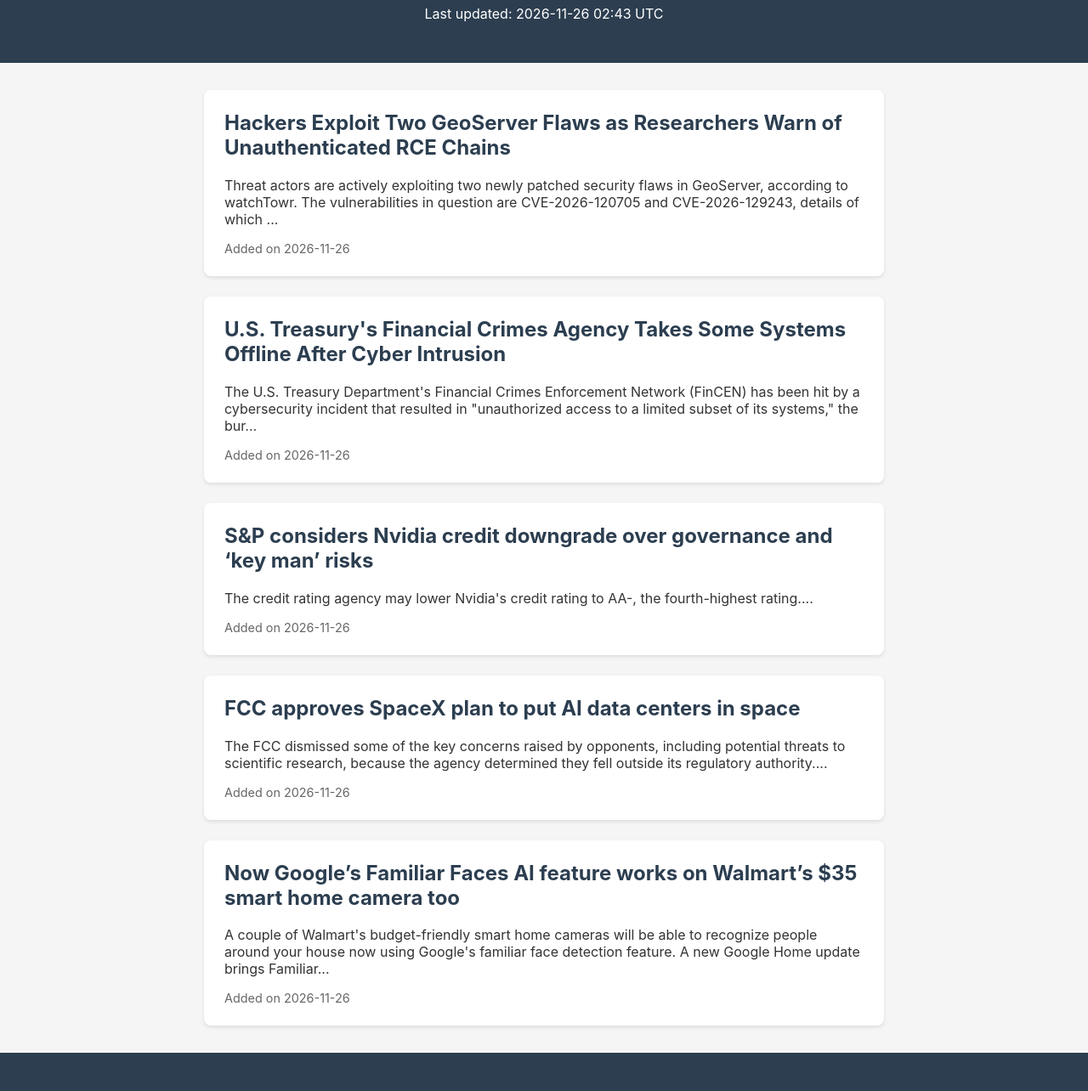
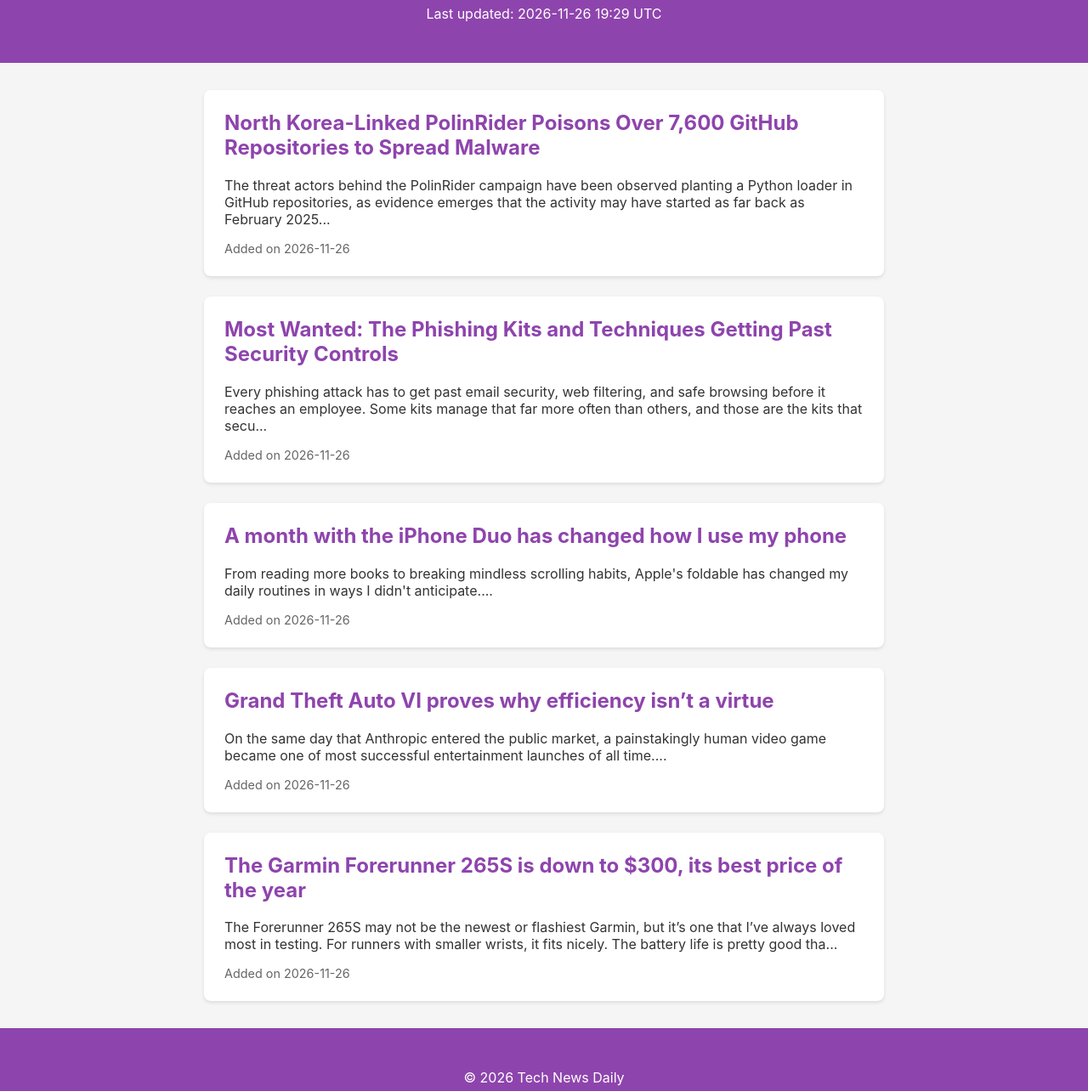
Before and after one commit to prachichhatbar/tech-news-daily, a plain HTML site: page index.html in a window 1280 px wide. Shown: the part 108-1392 px from the top of the page at 85% size. Drawn offline with Linux system fonts and the light colour scheme.

Commit message:
Update technology news feed

```diff
--- a/index.html
+++ b/index.html
@@ -10,39 +10,37 @@
         <body>
             <header>
                 <h1>Tech News Daily</h1>
-                <p>Last updated: 2026-11-26 02:43 UTC</p>
+                <p>Last updated: 2026-11-26 19:29 UTC</p>
             </header>
             <main>
 
                 <article class="news-card">
-                    <h2><a href="https://thehackernews.com/2026/11/hackers-exploit-two-geoserver-flaws-as.html" target="_blank">Hackers Exploit Two GeoServer Flaws as Researchers Warn of Unauthenticated RCE Chains</a></h2>
-                    <p>Threat actors are actively exploiting two newly patched security flaws in GeoServer, according to watchTowr.
-
-The vulnerabilities in question are CVE-2026-120705 and CVE-2026-129243, details of which ...</p>
+                    <h2><a href="https://thehackernews.com/2026/11/north-korea-linked-polinrider-poisons.html" target="_blank">North Korea-Linked PolinRider Poisons Over 7,600 GitHub Repositories to Spread Malware</a></h2>
+                    <p>The threat actors behind the PolinRider campaign have been observed planting a Python loader in GitHub repositories, as evidence emerges that the activity may have started as far back as February 2025...</p>
                     <div class="meta">Added on 2026-11-26</div>
                 </article>
 
                 <article class="news-card">
-                    <h2><a href="https://thehackernews.com/2026/11/us-treasurys-fincen-takes-some-systems.html" target="_blank">U.S. Treasury's Financial Crimes Agency Takes Some Systems Offline After Cyber Intrusion</a></h2>
-                    <p>The U.S. Treasury Department's Financial Crimes Enforcement Network (FinCEN) has been hit by a cybersecurity incident that resulted in "unauthorized access to a limited subset of its systems," the bur...</p>
+                    <h2><a href="https://thehackernews.com/2026/11/most-wanted-phishing-kits-and.html" target="_blank">Most Wanted: The Phishing Kits and Techniques Getting Past Security Controls</a></h2>
+                    <p>Every phishing attack has to get past email security, web filtering, and safe browsing before it reaches an employee. Some kits manage that far more often than others, and those are the kits that secu...</p>
                     <div class="meta">Added on 2026-11-26</div>
                 </article>
 
                 <article class="news-card">
-                    <h2><a href="https://techcrunch.com/2026/11/25/sp-considers-nvidia-credit-downgrade-over-governance-and-key-man-risks/" target="_blank">S&P considers Nvidia credit downgrade over governance and ‘key man’ risks</a></h2>
-                    <p>The credit rating agency may lower Nvidia's credit rating to AA-, the fourth-highest rating....</p>
+                    <h2><a href="https://techcrunch.com/2026/11/26/a-month-with-the-iphone-duo-has-changed-how-i-use-my-phone/" target="_blank">A month with the iPhone Duo has changed how I use my phone</a></h2>
+                    <p>From reading more books to breaking mindless scrolling habits, Apple's foldable has changed my daily routines in ways I didn't anticipate....</p>
                     <div class="meta">Added on 2026-11-26</div>
                 </article>
 
                 <article class="news-card">
-                    <h2><a href="https://techcrunch.com/2026/11/25/fcc-approves-spacex-plan-to-put-ai-data-centers-in-space/" target="_blank">FCC approves SpaceX plan to put AI data centers in space</a></h2>
-                    <p>The FCC dismissed some of the key concerns raised by opponents, including potential threats to scientific research, because the agency determined they fell outside its regulatory authority....</p>
+                    <h2><a href="https://techcrunch.com/2026/11/26/as-anthropic-ipos-grand-theft-auto-vi-proves-why-efficiency-isnt-a-virtue/" target="_blank">Grand Theft Auto VI proves why efficiency isn’t a virtue</a></h2>
+                    <p>On the same day that Anthropic entered the public market, a painstakingly human video game became one of most successful entertainment launches of all time....</p>
                     <div class="meta">Added on 2026-11-26</div>
                 </article>
 
                 <article class="news-card">
-                    <h2><a href="https://www.theverge.com/tech/1042938/google-home-familiar-faces-onn-cameras" target="_blank">Now Google’s Familiar Faces AI feature works on Walmart’s $35 smart home camera too</a></h2>
-                    <p>A couple of Walmart's budget-friendly smart home cameras will be able to recognize people around your house now using Google's familiar face detection feature. A new Google Home update brings Familiar...</p>
+                    <h2><a href="https://www.theverge.com/gadgets/1042483/garmin-forerunner-265s-fitness-tracker-wearable-deal-sale-black-friday" target="_blank">The Garmin Forerunner 265S is down to $300, its best price of the year</a></h2>
+                    <p>The Forerunner 265S may not be the newest or flashiest Garmin, but it’s one that I’ve always loved most in testing. For runners with smaller wrists, it fits nicely. The battery life is pretty good tha...</p>
                     <div class="meta">Added on 2026-11-26</div>
                 </article>
 
--- a/style.css
+++ b/style.css
@@ -8,7 +8,7 @@
         }
 
         header {
-            background: #2c3e50;
+            background: #8e44ad;
             color: white;
             padding: 2rem;
             text-align: center;
@@ -33,7 +33,7 @@
         }
 
         .news-card a {
-            color: #2c3e50;
+            color: #8e44ad;
             text-decoration: none;
         }
 
@@ -46,6 +46,6 @@
         footer {
             text-align: center;
             padding: 2rem;
-            background: #2c3e50;
+            background: #8e44ad;
             color: white;
         }
```
